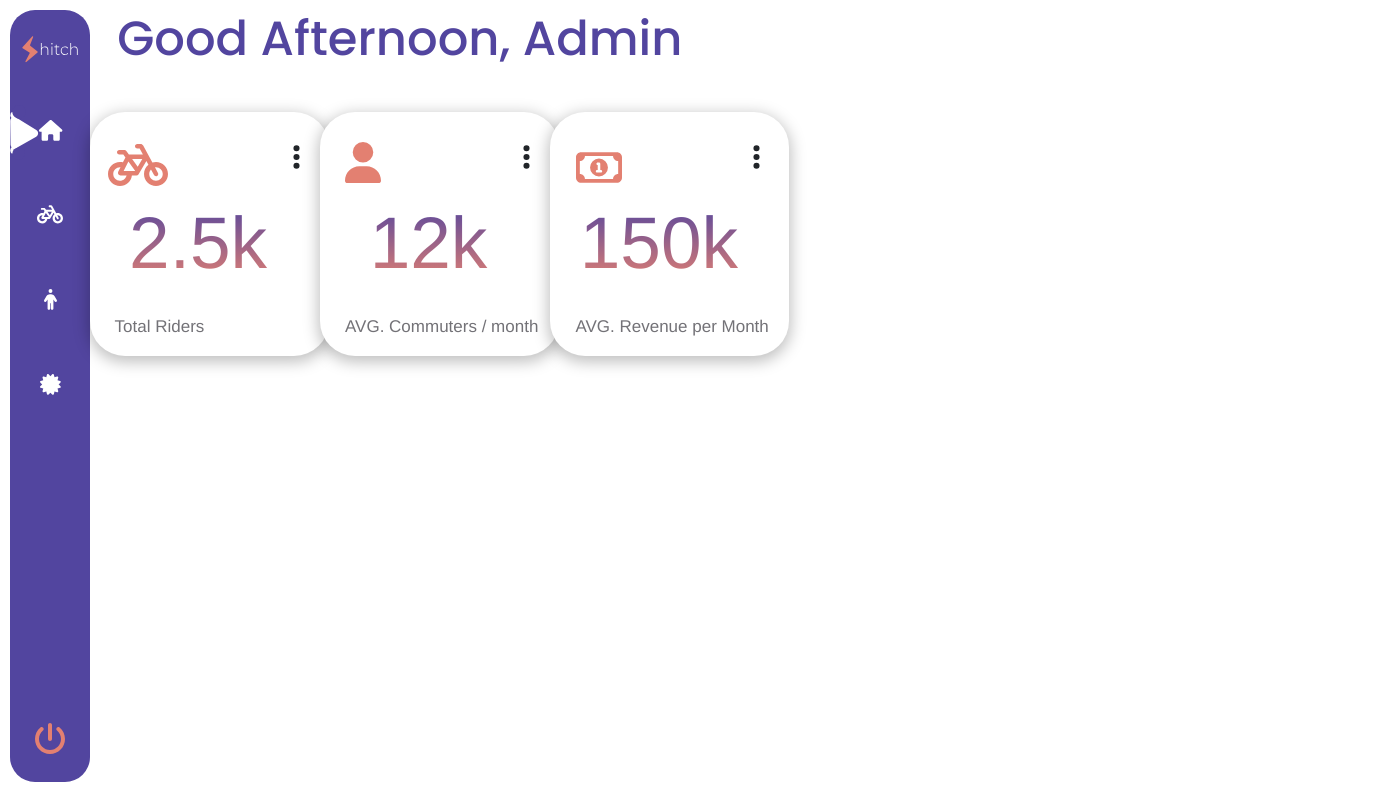
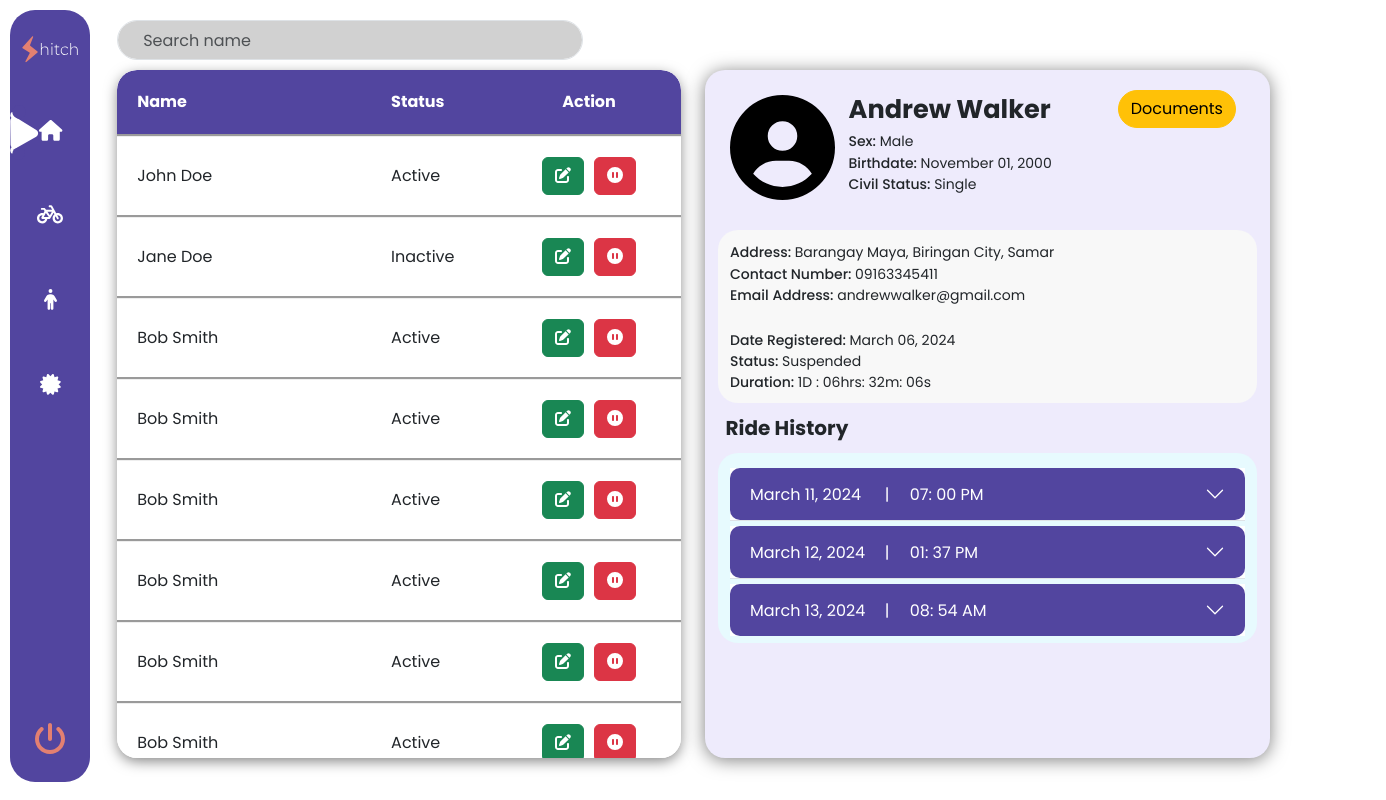
Before and after one commit to wingled22/pagyeonjaFrontEnd, a React (Vite) app: page / in a window 1280 px wide. Shown: the top 800 px of the page, 1386 px wide, since content can reach past the window. Built offline with nearby package versions, Linux system fonts and the light colour scheme.

Commit message:
commuter dashboard

```diff
--- a/src/App.jsx
+++ b/src/App.jsx
@@ -8,18 +8,11 @@ function App() {
   return (
     <>
       <Row>
-        <Col md={1}>
+        <Col md={1} sm={1}>
           <NavigationBar />
         </Col>
-
-        {/* routing */}
-        <Col>
-          <Row>
-            <HomePage />
-          </Row>
-          <Row>
-            <CommuterPage />
-          </Row>
+        <Col >
+          <CommuterPage />
         </Col>
       </Row>
     </>
--- a/src/assets/css/CommuterDetails.css
+++ b/src/assets/css/CommuterDetails.css
@@ -1,18 +1,18 @@
 .commuterDetailsContainer
 {
-    background: #d9d9d9;
-    height: 700px;
-    width: 575px;
+    background: #EEEBFC;
+    height: 86vh;
+    width: 100%;
 
     border-radius: 20px;
-    margin-left: 10px;
+    /* margin-left: 10px; */
 
     box-shadow: 0px 2px 18.3px #00000080;
 }
 
 #colContainerDetails
 {
-    width: 40%;
+    /* width: 40%; */
 }
 
 .imageContainer
@@ -28,7 +28,7 @@
     margin-top: 20px;
     margin-left: 45px;
 
-    font-size: 27px;
+    font-size: 2vw;
     font-weight: bold;
 }
 
@@ -40,37 +40,97 @@
 .labelInfo
 {
     font-weight: 500;
+    font-size: 14px;
 }
 
 .textInfo
 {
     font-weight: normal;
+
 }
 
 .btnViewDocuments
 {
-    margin-top: 20px;
+    margin: 20px;
+    margin-right: 20px;
 
+    font-weight: normal !important;
     border-radius: 50px !important;
-
-    font-weight: lighter !important;
 }
 
 .containerCommuterDetails
 {
-    width: 530px !important;
-    height: 190px;
+    /* width: 530px !important; */
+    /* width: 100%; */
+    height: 100%;
 
     margin: 0 auto;
 
     border-radius: 20px;
 
     background-color: #f8f8f8;
-
     padding: 10px;
 }
 
 .labelRideHistory
 {
-    margin: 25px;
+    padding: 10px;
+    margin-top: 20px;
+    margin-left: 20px;
+
+    font-size: 20px;
+    font-weight: bold;
 }
+
+.containerRideHistory
+{
+    /* width: 100% !important; */
+    height: 190px;
+
+    max-height: 100%;
+
+    margin: 0 auto;
+
+    background-color: #E7FAFE;
+
+    border-radius: 20px;
+    padding: 10px;
+    overflow: auto;
+}
+
+#accordionHeaderStyle > button
+{
+    background-color:  #52459F !important;
+    color: white;
+
+    border-radius: 10px !important;
+
+    margin-top: 5px;
+}
+
+#accordionHeaderStyle > button::after
+{
+    /* background-color: white !important; */
+    filter: brightness(0) invert(1);
+}
+
+.dropOffDateHeader
+{
+    max-width: 200px;
+}
+
+.riderHistoryLabelInfo
+{
+    font-weight: bold;
+    font-size: 13px;
+}
+
+.riderHistoryTextInfo
+{
+    font-size: 13px;
+}
+
+.newlineInfo
+{
+    margin-top: 13px !important;
+}
--- a/src/assets/css/CommuterSearch.css
+++ b/src/assets/css/CommuterSearch.css
@@ -1,9 +1,9 @@
 .commuterSearchContainer
 {
     background-color: #d1d1d1 !important;
-    height: 45px !important;
-    margin-left: 20px !important;
-    margin-top: 20px !important;
+    height: 40px !important;
+    /* margin-left: 20px !important; */
+    margin-top: 10px !important;
     margin-bottom: 10px !important;
 
     border-radius: 130px !important;
--- a/src/assets/css/CommuterTable.css
+++ b/src/assets/css/CommuterTable.css
@@ -1,14 +1,23 @@
 .CommuterTableContainer
 {
-    height: 600px;
+    height: 86vh;
     width: 100%;
     background-color: #eceaea;
     border-radius: 20px;
 
-    margin-left: 20px;
+    max-height: 86vh;
+    overflow: auto;
+
+    /* margin-left: 20px; */
 
     box-shadow: 0px 4px 14.1px -1px #00000080;
 }
+
+thead
+{
+    position: sticky !important;
+}
+
 
 .tableCommuterTable
 {
@@ -20,6 +29,7 @@
 
 .trCommuterTable
 {
+
     background-color:  #52459F !important;
     color: white;
     height: 50px;
@@ -34,8 +44,3 @@
 {
     margin-left: 10px;
 }
-
-#colContainerTable
-{
-    width: 55%;
-}
--- /dev/null
+++ b/src/components/CommuterAccordion.jsx
@@ -0,0 +1,125 @@
+import React, { useState } from 'react';
+import {
+    Accordion,
+    AccordionBody,
+    AccordionHeader,
+    AccordionItem,
+} from 'reactstrap';
+
+import { Row, Col } from 'reactstrap';
+
+
+
+const CommuterAccordion = () => {
+
+    const [open, setOpen] = useState('');
+    const toggle = (id) => {
+        if (open === id) {
+            setOpen();
+        } else {
+            setOpen(id);
+        }
+    };
+
+    const data = [
+        { id: 1, name: 'John Doe', status: 'Active', dropOffDate: 'March 11, 2024', dropOFfTime: '07: 00 PM', startingPoint: 'Dela Vina St., Bogo City, Cebu', endDestination: 'San Vicente St., Bogo City, Cebu', riderName: 'Juan Parat', riderID: '00445', vehicleType: 'Tricycle', vehiclePlate: '06X77V', startingTime: '06: 00PM', fare: '₱15.00'  },
+        { id: 2, name: 'Jane Doe', status: 'Inactive', dropOffDate: 'March 12, 2024', dropOFfTime: '01: 37 PM', startingPoint: 'Dela Vina St., Bogo City, Cebu', endDestination: 'San Vicente St., Bogo City, Cebu', riderName: 'Juan Parat', riderID: '00669', vehicleType: 'Tricycle', vehiclePlate: '06X77V'  },
+        { id: 3, name: 'Bob Smith', status: 'Active', dropOffDate: 'March 13, 2024', dropOFfTime: '08: 54 AM', startingPoint: 'Dela Vina St., Bogo City, Cebu', endDestination: 'San Vicente St., Bogo City, Cebu', riderName: 'Juan Parat', riderID: '00669', vehicleType: 'Tricycle', vehiclePlate: '06X77V'  },
+    ];
+
+    return (
+        <>
+            <Accordion flush open={open} toggle={toggle} id='accordionContainer'>
+
+                {data.map((item) => (
+                    <AccordionItem key={item.id}>
+                        <AccordionHeader id='accordionHeaderStyle' targetId={item.id.toString()}>
+                            <Col md={3}>
+                                {item.dropOffDate}
+                            </Col>
+                            <Col>
+                                &emsp;|&emsp; {item.dropOFfTime}
+                            </Col>
+
+                        </AccordionHeader>
+                        <AccordionBody accordionId={item.id.toString()}>
+                            <Row>
+                                <Col md={4}>
+                                    <span className="riderHistoryLabelInfo">Starting Point </span>
+                                </Col>
+                                <Col md={8}>
+                                    <span className='riderHistoryTextInfo'> : &emsp;{item.startingPoint}</span>
+                                </Col>
+                            </Row>
+                            <Row>
+                                <Col md={4}>
+                                    <span className="riderHistoryLabelInfo">End Destination</span>
+                                </Col>
+                                <Col md={8}>
+                                    <span className='riderHistoryTextInfo'> : &emsp;{item.endDestination}</span>
+                                </Col>
+                            </Row>
+                            <Row className='newlineInfo'>
+                                <Col md={2}>
+                                    <span className="riderHistoryLabelInfo">Rider</span>
+                                </Col>
+                                <Col md={3}>
+                                    <span className='riderHistoryTextInfo'> : &emsp;{item.riderName}</span>
+                                </Col>
+                                <Col md={3} style={{marginLeft:'20px'}}>
+                                    <span className='riderHistoryLabelInfo'>Starting Time</span>
+                                </Col>
+                                <Col md={3}>
+                                    <span className='riderHistoryTextInfo'> : &emsp;{item.startingTime}</span>
+                                </Col>
+                            </Row>
+                            <Row>
+                                <Col md={2}>
+                                    <span className="riderHistoryLabelInfo">Rider ID</span>
+                                </Col>
+                                <Col md={3}>
+                                    <span className='riderHistoryTextInfo'> : &emsp;{item.riderID}</span>
+                                </Col>
+                                <Col md={3} style={{marginLeft:'20px'}}>
+                                    <span className='riderHistoryLabelInfo'>End Time</span>
+                                </Col>
+                                <Col md={3}>
+                                    <span className='riderHistoryTextInfo'> : &emsp;{item.dropOFfTime}</span>
+                                </Col>
+                            </Row>
+                            <Row className='newlineInfo'>
+                                <Col md={3}>
+                                    <span className="riderHistoryLabelInfo">Vehicle</span>
+                                </Col>
+                                <Col md={3}>
+                                    <span className='riderHistoryTextInfo'> : &emsp;{item.vehicleType}</span>
+                                </Col>
+                                <Col md={2} style={{marginLeft:'20px'}}>
+                                    <span className='riderHistoryLabelInfo'>Fare</span>
+                                </Col>
+                                <Col md={3}>
+                                    <span className='riderHistoryTextInfo'> : &emsp;{item.fare}</span>
+                                </Col>
+                            </Row>
+                            <Row>
+                                <Col md={3}>
+                                    <span className="riderHistoryLabelInfo">Plate Number</span>
+                                </Col>
+                                <Col md={3}>
+                                    <span className='riderHistoryTextInfo'> : &emsp;{item.vehiclePlate}</span>
+                                </Col>
+                                <Col md={2} style={{marginLeft:'20px'}}>
+                                    <span className='riderHistoryLabelInfo'>Rate</span>
+                                </Col>
+                                <Col md={3}>
+                                    <span className='riderHistoryTextInfo'> : &emsp;3.7</span>
+                                </Col>
+                            </Row>
+                        </AccordionBody>
+                    </AccordionItem>
+                ))}
+            </Accordion>
+        </>);
+}
+
+export default CommuterAccordion;
--- a/src/components/CommuterDetails.jsx
+++ b/src/components/CommuterDetails.jsx
@@ -6,6 +6,8 @@ import {
 } from "@fortawesome/free-solid-svg-icons";
 
 import { Row, Col } from 'reactstrap';
+
+import CommuterAccordion from '../components/CommuterAccordion.jsx'
 
 const CommuterDetails = () => {
     return (<>
@@ -25,12 +27,12 @@ const CommuterDetails = () => {
                 </Col>
                 <Col md="4">
                     <div className="btn btn-warning btnViewDocuments">
-                        View Documents
+                        Documents
                     </div>
                 </Col>
             </Row>
             <Row>
-                <div className="containerCommuterDetails">
+                <Col className="containerCommuterDetails" md={11}>
                     <span className="labelInfo">Address: <span className="textInfo">Barangay Maya, Biringan City, Samar</span></span>
                     <div className="labelInfo">Contact Number: <span className="textInfo">09163345411</span></div>
                     <div className="labelInfo">Email Address: <span className="textInfo">andrewwalker@gmail.com</span></div>
@@ -38,11 +40,13 @@ const CommuterDetails = () => {
                     <div className="labelInfo">Date Registered: <span className="textInfo">March 06, 2024</span></div>
                     <div className="labelInfo">Status: <span className="textInfo">Suspended</span></div>
                     <div className="labelInfo">Duration: <span className="textInfo">1D : 06hrs: 32m: 06s</span></div>
-                </div>
+                </Col>
             </Row>
-            <br /><br />
             <Row>
-                <div className="labelRideHistory">Ride History</div>
+                <span className="labelRideHistory">Ride History</span>
+                <Col className="containerRideHistory" md={11}>
+                <CommuterAccordion/>
+                </Col>
             </Row>
         </div>
 
--- a/src/components/CommuterTable.jsx
+++ b/src/components/CommuterTable.jsx
@@ -12,17 +12,22 @@ const CommuterTable = () => {
         { id: 1, name: 'John Doe', status: 'Active' },
         { id: 2, name: 'Jane Doe', status: 'Inactive' },
         { id: 3, name: 'Bob Smith', status: 'Active' },
+        { id: 4, name: 'Bob Smith', status: 'Active' },
+        { id: 5, name: 'Bob Smith', status: 'Active' },
+        { id: 6, name: 'Bob Smith', status: 'Active' },
+        { id: 7, name: 'Bob Smith', status: 'Active' },
+        { id: 8, name: 'Bob Smith', status: 'Active' },
     ];
 
     return (
         <>
             <div className="CommuterTableContainer">
                 <table className='tableCommuterTable'>
-                    <thead>
+                    <thead className='theadCommuterTable'>
                         <tr className='trCommuterTable'>
-                            <th style={{ width: '45%', paddingLeft: '20px', borderRadius: '20px 0 0 0', marginBottom: '10px' }}>Name</th>
-                            <th style={{ width: '25%', padding: '20px' }}>Status</th>
-                            <th style={{ width: '30%', padding: '20px', paddingLeft: '50px', borderRadius: '0 20px 0 0' }}>Action</th>
+                            <th className='thCommuterTable' style={{ width: '45%', paddingLeft: '20px', borderRadius: '20px 0 0 0', marginBottom: '10px' }}>Name</th>
+                            <th className='thCommuterTable' style={{ width: '25%', padding: '20px' }}>Status</th>
+                            <th className='thCommuterTable' style={{ width: '30%', padding: '20px', paddingLeft: '50px', borderRadius: '0 20px 0 0' }}>Action</th>
                         </tr>
                     </thead>
                     <tbody>
--- a/src/routes/CommuterPage.jsx
+++ b/src/routes/CommuterPage.jsx
@@ -9,15 +9,15 @@ const CommuterPage = () => {
         <>
             <div>
                 <Row>
-                    <Col md={4}>
+                    <Col md={5} sm={12}>
                         <CommuterSearch/>
                     </Col>
                 </Row>
                 <Row>
-                    <Col xs="6" id='colContainerTable'>
+                    <Col md={6} sm={12} id='colContainerTable'>
                         <CommuterTable />
                     </Col>
-                    <Col  id='colContainerDetails'>
+                    <Col md={6} id='colContainerDetails'>
                         <CommuterDetails/>
                     </Col>
                 </Row>
```
